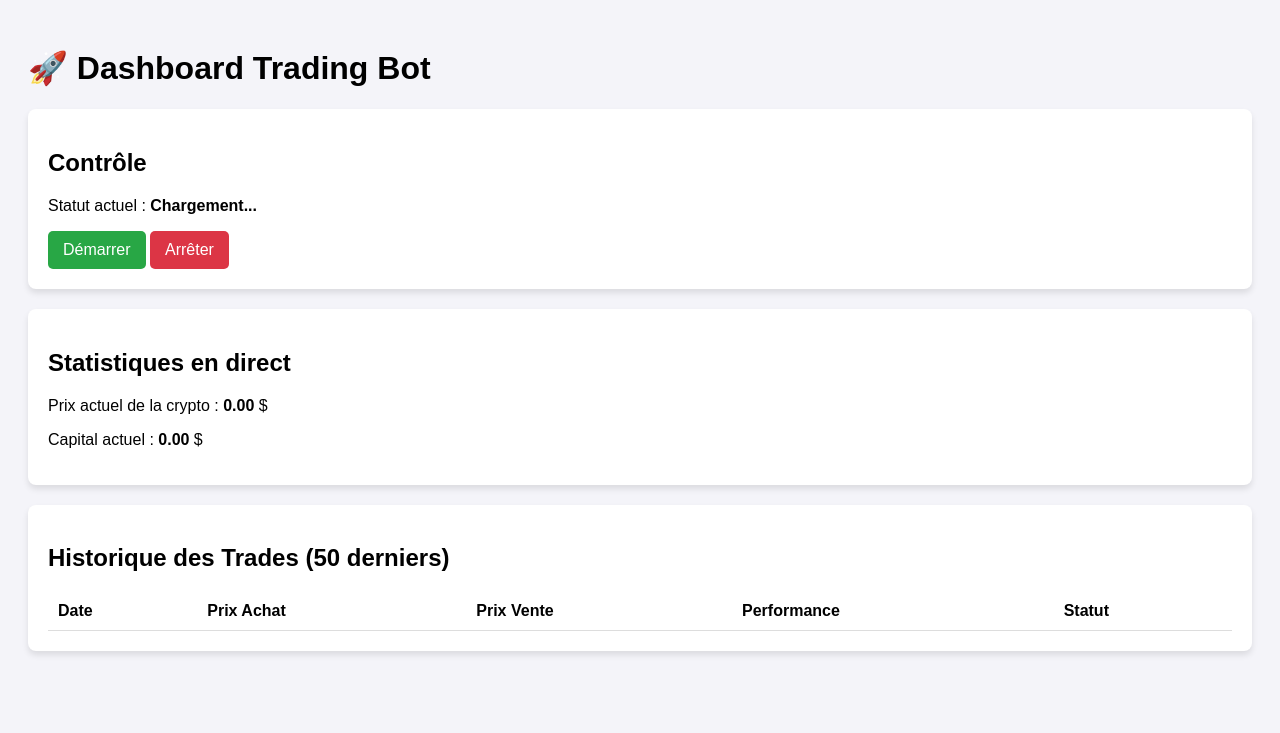
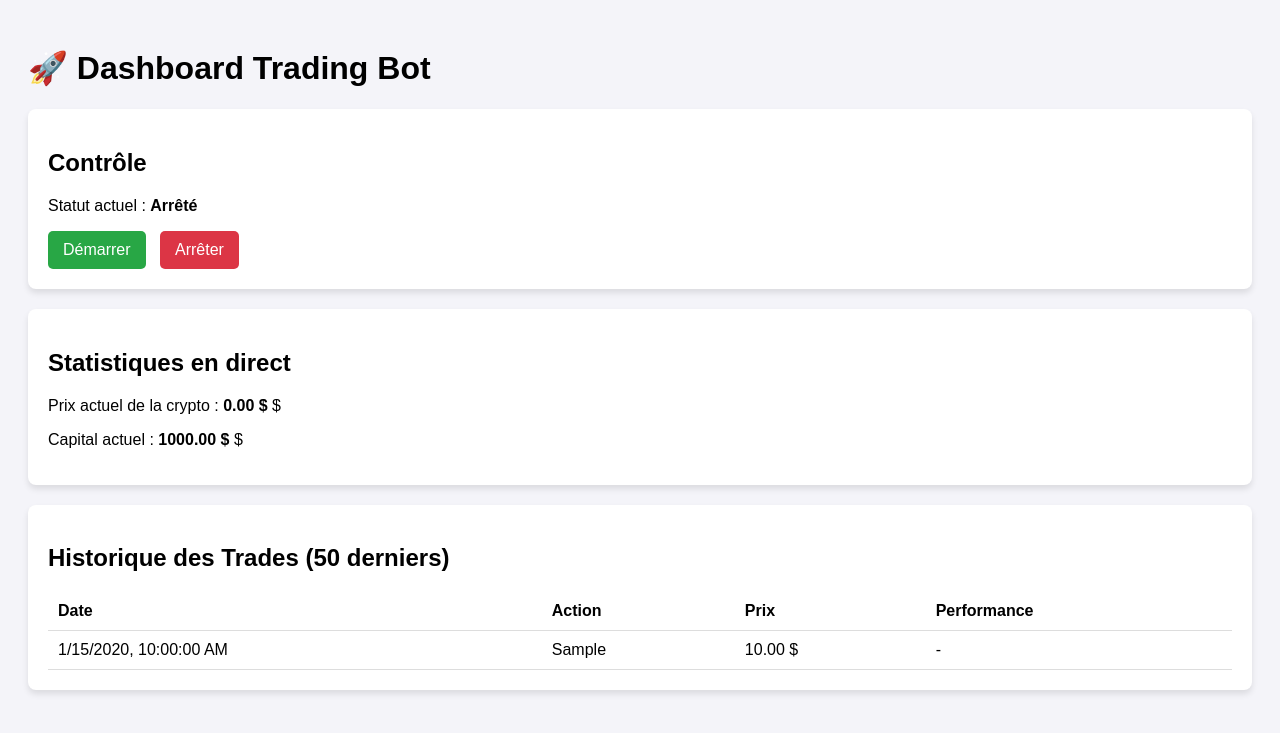
Before and after one commit to MegaOst/crypto-bot-v3, a FastAPI app: page / in a window 1280 px wide. Shown: the top 733 px of the page. Run offline with FastAPI, Linux system fonts and the light colour scheme; tables that the repository leaves empty hold one stand-in row (values such as "Sample post"); lists and menus that the app fills with data are empty.

Commit message:
Correction interface web et affichage trades

```diff
--- a/templates/index.html
+++ b/templates/index.html
@@ -7,13 +7,15 @@
     <style>
         body { font-family: Arial, sans-serif; background-color: #f4f4f9; padding: 20px; }
         .card { background: white; padding: 20px; border-radius: 8px; box-shadow: 0px 4px 6px rgba(0,0,0,0.1); margin-bottom: 20px; }
-        .btn { padding: 10px 15px; border: none; border-radius: 5px; cursor: pointer; font-size: 16px; color: white; }
+        .btn { padding: 10px 15px; border: none; border-radius: 5px; cursor: pointer; font-size: 16px; color: white; margin-right: 10px;}
         .btn-start { background-color: #28a745; }
         .btn-stop { background-color: #dc3545; }
         table { width: 100%; border-collapse: collapse; margin-top: 10px; }
         th, td { padding: 10px; text-align: left; border-bottom: 1px solid #ddd; }
         .profit { color: green; font-weight: bold; }
         .loss { color: red; font-weight: bold; }
+        .trade-status-ACHAT { color: green; }
+        .trade-status-VENTE { color: red; }
     </style>
 </head>
 <body>
@@ -24,8 +26,8 @@
     <div class="card">
         <h2>Contrôle</h2>
         <p>Statut actuel : <strong id="bot-state">Chargement...</strong></p>
-        <button class="btn btn-start" onclick="actionBot('/start')">Démarrer</button>
-        <button class="btn btn-stop" onclick="actionBot('/stop')">Arrêter</button>
+        <button class="btn btn-start" onclick="startBot()">Démarrer</button>
+        <button class="btn btn-stop" onclick="stopBot()">Arrêter</button>
     </div>
 
     <!-- Statistiques -->
@@ -42,10 +44,9 @@
             <thead>
                 <tr>
                     <th>Date</th>
-                    <th>Prix Achat</th>
-                    <th>Prix Vente</th>
+                    <th>Action</th>
+                    <th>Prix</th>
                     <th>Performance</th>
-                    <th>Statut</th>
                 </tr>
             </thead>
             <tbody id="trades-list">
@@ -55,55 +56,77 @@
     </div>
 
     <script>
-    // Met à jour les statistiques toutes les 2 secondes
-    async function fetchStats() {
+    // Met à jour les statistiques et l'historique toutes les 2 secondes
+    async function fetchAndUpdateStats() { // Renommée pour clarifier
         try {
             const response = await fetch('/stats');
             const data = await response.json();
 
-            // Mise à jour des textes
-            document.getElementById('price').innerText = data.price.toFixed(2) + ' $';
-            document.getElementById('capital').innerText = data.capital.toFixed(2) + ' $';
-            document.getElementById('status').innerText = data.status;
+            // Mise à jour des textes pour les stats
+            document.getElementById('current-price').innerText = data.price.toFixed(2) + ' $';
+            document.getElementById('current-capital').innerText = data.capital.toFixed(2) + ' $';
+            document.getElementById('bot-state').innerText = data.status; // Utilise le bon ID pour le statut
+
+            // Mise à jour de la liste des trades
+            const tradesList = document.getElementById('trades-list');
+            tradesList.innerHTML = ''; // Vide la liste actuelle avant de la remplir
+
+            data.trades.forEach(trade => {
+                const row = tradesList.insertRow();
+                const dateCell = row.insertCell(0);
+                const actionCell = row.insertCell(1);
+                const priceCell = row.insertCell(2);
+                const performanceCell = row.insertCell(3); // Ajout pour performance
+
+                dateCell.innerText = new Date(trade.date).toLocaleString(); // Formatage de la date
+                actionCell.innerText = trade.action;
+                actionCell.className = `trade-status-${trade.action}`; // Ajout de classe CSS pour la couleur
+                priceCell.innerText = trade.price.toFixed(2) + ' $';
+
+                // Calcul et affichage de la performance (si possible)
+                // Pour l'instant, on affiche juste le prix, la performance réelle sera plus complexe
+                performanceCell.innerText = "-";
+            });
 
         } catch (error) {
-            console.error("Erreur lors de la récupération des stats :", error);
+            console.error("Erreur lors de la récupération des stats et trades :", error);
+            document.getElementById('bot-state').innerText = "Erreur de connexion"; // Indique une erreur sur le dashboard
         }
     }
 
-    // Fonction pour démarrer le bot (avec POST)
+    // Fonction pour démarrer le bot (appelée par le bouton Démarrer)
     async function startBot() {
         try {
             const response = await fetch('/start', {
-                method: 'POST' // <-- C'est ici la correction !
+                method: 'POST'
             });
             const data = await response.json();
             console.log(data.message);
-            fetchStats(); // Met à jour l'interface immédiatement
+            fetchAndUpdateStats(); // Met à jour l'interface immédiatement après l'action
         } catch (error) {
             console.error("Erreur lors du démarrage :", error);
         }
     }
 
-    // Fonction pour arrêter le bot (avec POST)
+    // Fonction pour arrêter le bot (appelée par le bouton Arrêter)
     async function stopBot() {
         try {
             const response = await fetch('/stop', {
-                method: 'POST' // <-- C'est ici la correction !
+                method: 'POST'
             });
             const data = await response.json();
             console.log(data.message);
-            fetchStats(); // Met à jour l'interface immédiatement
+            fetchAndUpdateStats(); // Met à jour l'interface immédiatement après l'action
         } catch (error) {
             console.error("Erreur lors de l'arrêt :", error);
         }
     }
 
     // Lancer la mise à jour automatique toutes les 2 secondes (2000 ms)
-    setInterval(fetchStats, 2000);
+    setInterval(fetchAndUpdateStats, 2000);
 
     // Charger les stats une première fois dès l'ouverture de la page
-    fetchStats();
+    fetchAndUpdateStats();
 </script>
 
 
```
